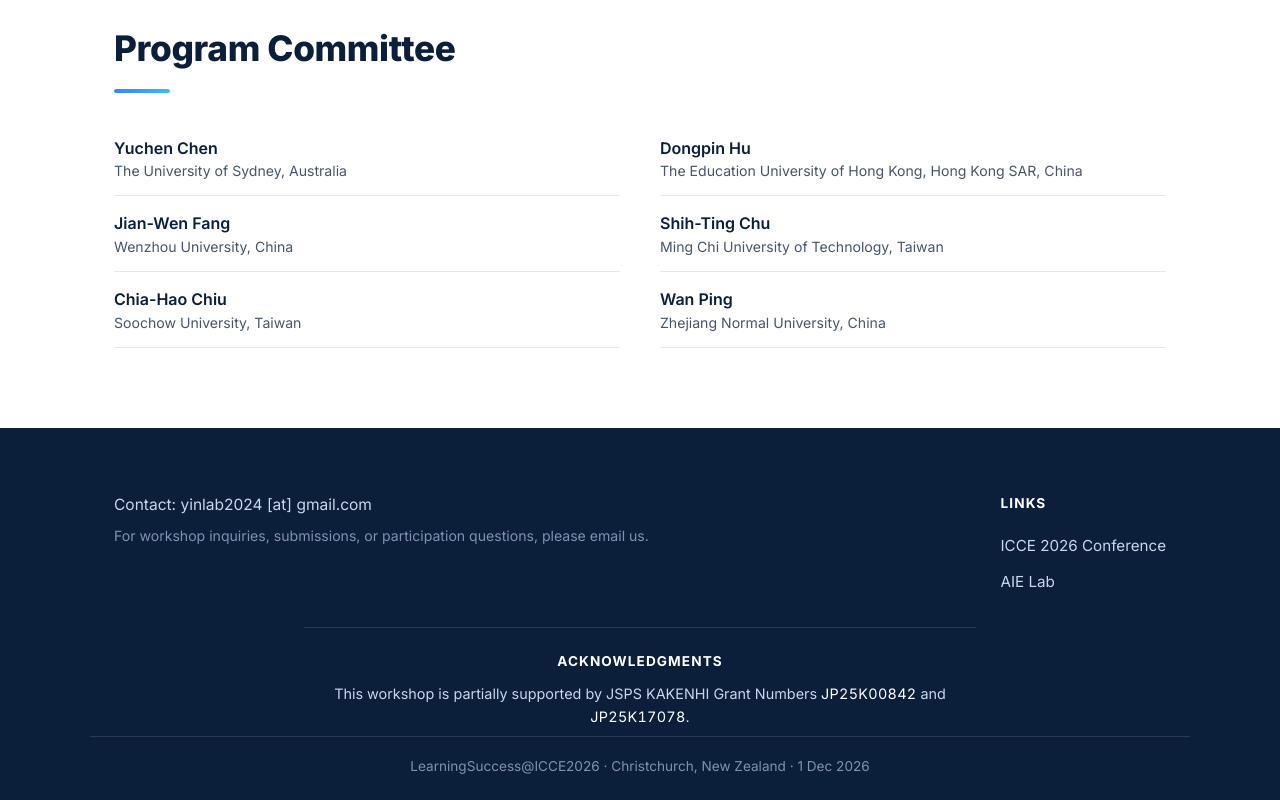
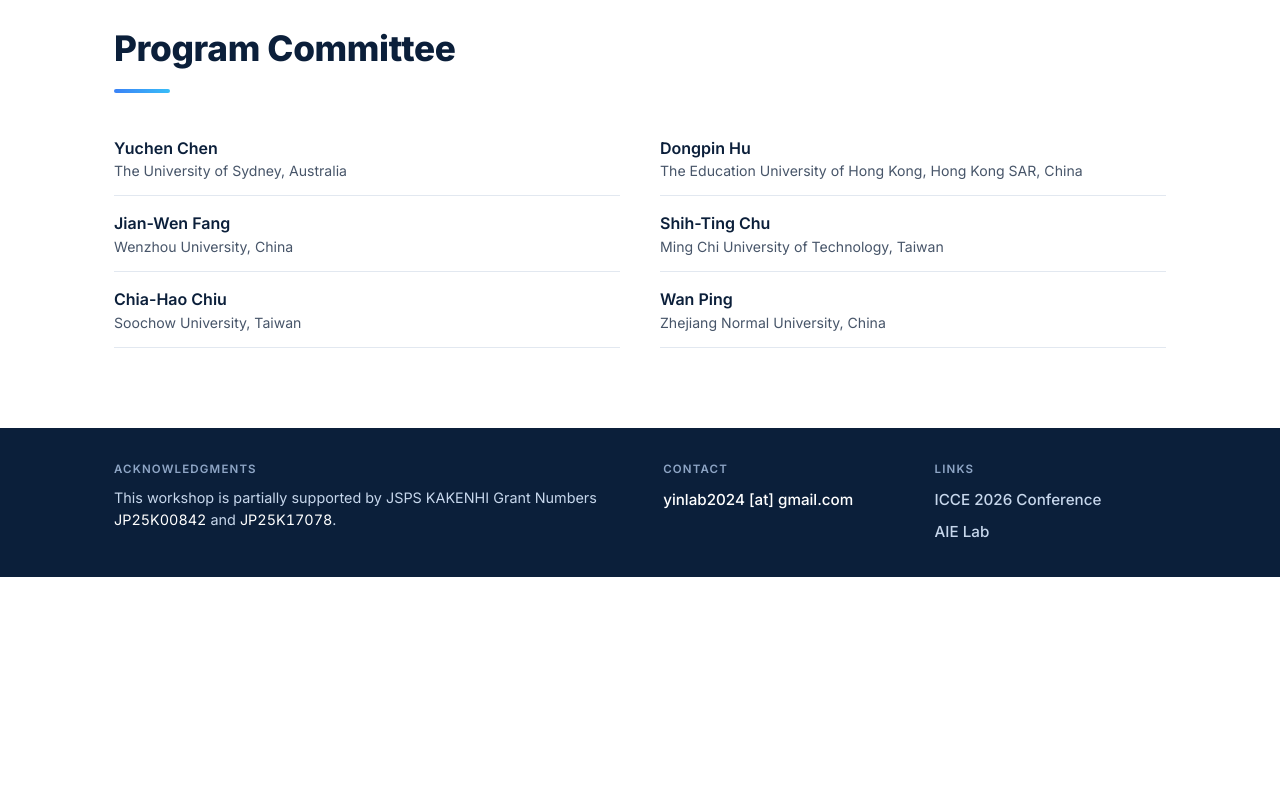
Before and after one commit to YinlabKyudai/learning-success, a plain HTML site: page index.html in a window 1280 px wide. Shown: the part 6127-6927 px from the top of the page. After the commit the page ends 6704 px from the top, so only its background shows below. Drawn offline with Linux system fonts and the light colour scheme.

Commit message:
Redesign footer as a compact Acknowledgments, Contact, and Links row.
Co-authored-by: Cursor <cursoragent@cursor.com>

```diff
--- a/css/style.css
+++ b/css/style.css
@@ -885,88 +885,61 @@ a:hover {
 .site-footer {
   background: var(--navy-900);
   color: #c7d7ec;
-  padding: 64px 0 0;
+  padding: 32px 0;
 }
 
-.footer-inner {
-  display: flex;
-  justify-content: space-between;
-  align-items: flex-start;
-  gap: 32px;
-  padding-bottom: 28px;
+.footer-grid {
+  display: grid;
+  grid-template-columns: minmax(0, 2.2fr) minmax(0, 1fr) minmax(0, 1fr);
+  gap: 28px 40px;
+  align-items: start;
 }
 
-.footer-contact {
-  font-size: 0.97rem;
-  color: #c7d7ec;
-}
-
-.footer-contact-note {
-  margin-top: 6px;
-  font-size: 0.88rem;
-  color: #7d93b2;
-}
-
-.footer-links h3 {
-  color: #fff;
-  font-size: 0.85rem;
+.footer-label {
+  color: #8fa6c6;
+  font-size: 0.72rem;
+  font-weight: 600;
   text-transform: uppercase;
-  letter-spacing: 0.08em;
-  margin-bottom: 14px;
-}
-
-.footer-links a {
-  display: block;
-  color: #c7d7ec;
-  font-size: 0.95rem;
-  padding: 5px 0;
-}
-
-.footer-links a:hover {
-  color: var(--cyan-400);
-}
-
-.footer-ack {
-  border-top: 1px solid rgba(255, 255, 255, 0.12);
-  padding-top: 22px;
-  padding-bottom: 8px;
-  max-width: 42rem;
-  margin-left: auto;
-  margin-right: auto;
-  text-align: center;
-}
-
-.footer-ack h3 {
-  color: #fff;
-  font-size: 0.85rem;
-  font-weight: 700;
-  text-transform: uppercase;
-  letter-spacing: 0.08em;
-  margin-bottom: 10px;
+  letter-spacing: 0.1em;
+  margin-bottom: 8px;
 }
 
 .footer-ack p {
   font-size: 0.9rem;
   color: #c7d7ec;
-  line-height: 1.6;
+  line-height: 1.55;
+  max-width: 36rem;
 }
 
 .footer-grant {
   color: #fff;
   font-variant-numeric: tabular-nums;
-  letter-spacing: 0.02em;
 }
 
-.footer-bottom {
-  border-top: 1px solid rgba(255, 255, 255, 0.12);
-  padding-top: 18px;
-  padding-bottom: 22px;
-  text-align: center;
+.footer-email {
+  color: #fff;
+  font-size: 0.95rem;
+  font-weight: 500;
 }
 
-.footer-bottom p {
-  font-size: 0.85rem;
-  color: #7d93b2;
+.footer-link-row {
+  display: flex;
+  flex-direction: column;
+  align-items: flex-start;
+  gap: 6px;
+}
+
+.footer-links a {
+  color: #c7d7ec;
+  font-size: 0.95rem;
+  font-weight: 500;
+  border-bottom: 1px solid transparent;
+  transition: color 0.18s, border-color 0.18s;
+}
+
+.footer-links a:hover {
+  color: var(--cyan-400);
+  border-bottom-color: var(--cyan-400);
 }
 
 /* ===== Responsive ===== */
@@ -1023,6 +996,15 @@ a:hover {
   .topic-full-list {
     columns: 1;
   }
+
+  .footer-grid {
+    grid-template-columns: 1fr 1fr;
+    gap: 24px 32px;
+  }
+
+  .footer-ack {
+    grid-column: 1 / -1;
+  }
 }
 
 @media (max-width: 680px) {
@@ -1054,8 +1036,8 @@ a:hover {
     grid-template-columns: 1fr;
   }
 
-  .footer-inner {
-    flex-direction: column;
-    gap: 24px;
+  .footer-grid {
+    grid-template-columns: 1fr;
+    gap: 20px;
   }
 }
--- a/index.html
+++ b/index.html
@@ -415,23 +415,22 @@
 
   <!-- ===== Contact / Footer ===== -->
   <footer class="site-footer" id="contact">
-    <div class="container footer-inner">
+    <div class="container footer-grid">
+      <div class="footer-ack">
+        <h3 class="footer-label">Acknowledgments</h3>
+        <p>This workshop is partially supported by JSPS KAKENHI Grant Numbers <span class="footer-grant">JP25K00842</span> and <span class="footer-grant">JP25K17078</span>.</p>
+      </div>
       <div class="footer-contact">
-        <p>Contact: yinlab2024 [at] gmail.com</p>
-        <p class="footer-contact-note">For workshop inquiries, submissions, or participation questions, please email us.</p>
+        <h3 class="footer-label">Contact</h3>
+        <p class="footer-email">yinlab2024 [at] gmail.com</p>
       </div>
-      <div class="footer-links">
-        <h3>Links</h3>
-        <a href="https://icce2026.csse.canterbury.ac.nz/" target="_blank" rel="noopener">ICCE 2026 Conference</a>
-        <a href="https://yin.cc.kyushu-u.ac.jp/home/" target="_blank" rel="noopener">AIE Lab</a>
-      </div>
-    </div>
-    <div class="container footer-ack">
-      <h3>Acknowledgments</h3>
-      <p>This workshop is partially supported by JSPS KAKENHI Grant Numbers <span class="footer-grant">JP25K00842</span> and <span class="footer-grant">JP25K17078</span>.</p>
-    </div>
-    <div class="container footer-bottom">
-      <p>LearningSuccess@ICCE2026 · Christchurch, New Zealand · 1 Dec 2026</p>
+      <nav class="footer-links" aria-label="Related links">
+        <h3 class="footer-label">Links</h3>
+        <div class="footer-link-row">
+          <a href="https://icce2026.csse.canterbury.ac.nz/" target="_blank" rel="noopener">ICCE 2026 Conference</a>
+          <a href="https://yin.cc.kyushu-u.ac.jp/home/" target="_blank" rel="noopener">AIE Lab</a>
+        </div>
+      </nav>
     </div>
   </footer>
 
```
